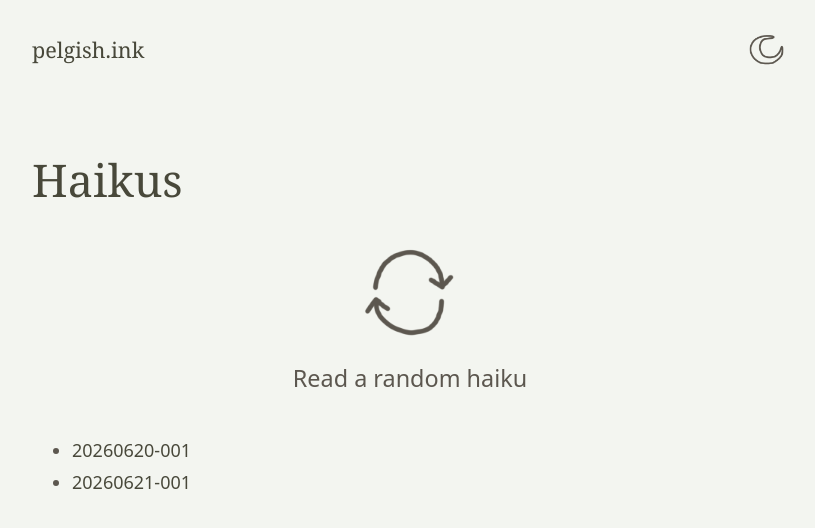
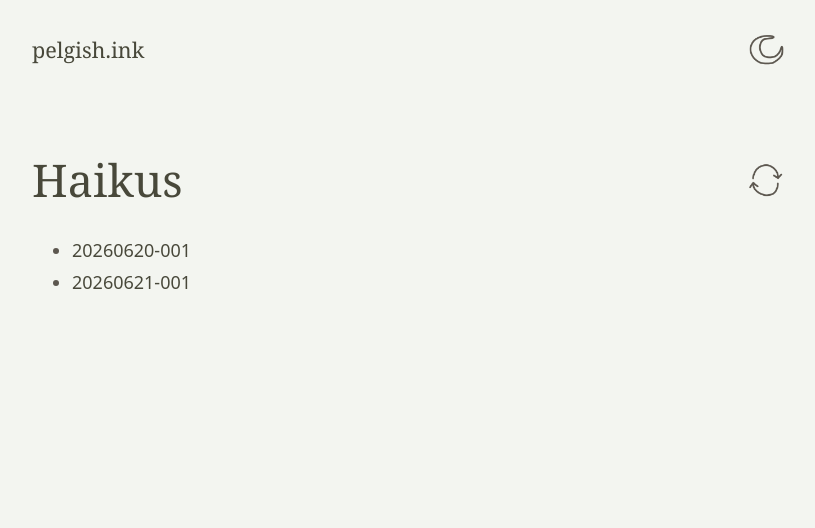
Before and after one commit to pelgish/pelgish.ink, a Jekyll site: the page built from haiku.md, in a window 1280 px wide. Shown: the top 528 px of the page, without its empty margins (230-1045 px from the left). Built offline with Jekyll 4.4.1, drawn with Linux system fonts in a browser that asks for light colours; some web fonts are replaced.

Commit message:
haiku button update

```diff
--- a/assets/css/style.css
+++ b/assets/css/style.css
@@ -220,10 +220,29 @@ button, input, select, textarea {
     display: flex;
 }
 
+/* Keep the compact listing action at the reading column's right edge. */
+.haiku-heading {
+    align-items: center;
+    display: flex;
+    gap: 1rem;
+    justify-content: space-between;
+    margin: 1.5rem 0;
+}
+
+.haiku-heading h1 {
+    margin: 0;
+    min-width: 0;
+}
+
 .home-controls .control-icon,
 .hero-control .control-icon {
     height: clamp(64px, 20vw, 112px);
     width: clamp(64px, 20vw, 112px);
+}
+
+.home-controls .control-icon,
+.hero-control .control-icon,
+.haiku-heading .control-icon {
     transition: transform 1000ms cubic-bezier(0.16, 1, 0.3, 1);
 }
 
@@ -234,14 +253,16 @@ button, input, select, textarea {
 
 /* Native press feedback moves only artwork, not labels or touch targets. */
 .home-controls .icon-control:active .control-icon,
-.hero-control:active .control-icon {
+.hero-control:active .control-icon,
+.haiku-heading .icon-control:active .control-icon {
     transform: scale(1.15);
 }
 
 /* Hover growth is limited to fine pointers to avoid sticky tap hover. */
 @media (hover: hover) and (pointer: fine) and (prefers-reduced-motion: no-preference) {
     .home-controls .icon-control:hover .control-icon,
-    .hero-control:hover .control-icon {
+    .hero-control:hover .control-icon,
+    .haiku-heading .icon-control:hover .control-icon {
         transform: scale(1.15);
     }
 }
@@ -376,7 +397,9 @@ pre {
     .home-controls .control-icon,
     .home-controls .icon-control:active .control-icon,
     .hero-control .control-icon,
-    .hero-control:active .control-icon {
+    .hero-control:active .control-icon,
+    .haiku-heading .control-icon,
+    .haiku-heading .icon-control:active .control-icon {
         transform: none;
         transition: none;
     }
--- a/haiku.md
+++ b/haiku.md
@@ -22,13 +22,13 @@ permalink: /haiku
     {%- endfor -%}
 {%- endcapture %}
 
-# Haikus
-
 {::nomarkdown}
-<a class="icon-control hero-control" href="{{ '/haiku/random' | relative_url }}">
-    <span class="control-icon icon-arrowcircle icon-spin" aria-hidden="true"></span>
-    <span>Read a random haiku</span>
-</a>
+<div class="haiku-heading">
+    <h1>Haikus</h1>
+    <a class="icon-control" href="{{ '/haiku/random' | relative_url }}" aria-label="Read a random haiku" title="Read a random haiku">
+        <span class="control-icon icon-arrowcircle icon-spin" aria-hidden="true"></span>
+    </a>
+</div>
 {:/nomarkdown}
 
 {% if haikus != "" %}
```
Also changed, not shown: scripts/appearance.test.mjs (+15 -4 lines), scripts/check.rb (+4 -3 lines).
